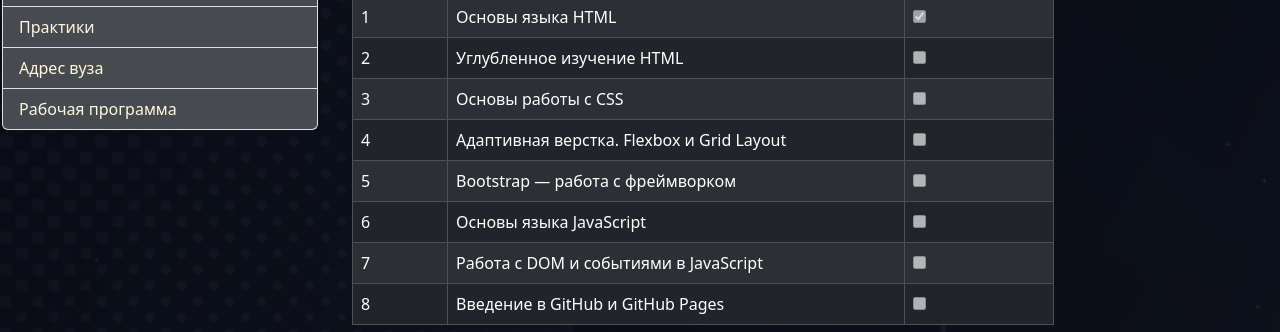
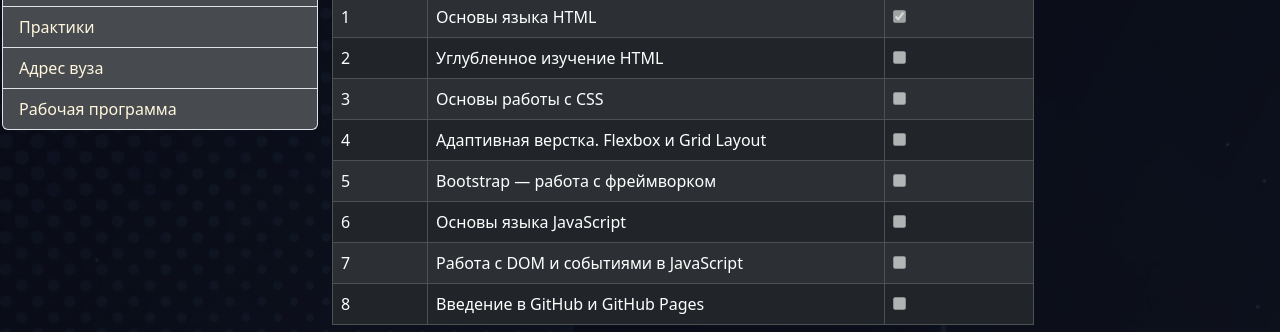
Before and after one commit to SpiritFoxo/Frontend-and-Backenend, a plain HTML site: page boot.html in a window 1280 px wide. Shown: the part 227-559 px from the top of the page. Drawn offline with nearby package versions, Linux system fonts and the light colour scheme.

Commit message:
Update bt.css

```diff
--- a/bt.css
+++ b/bt.css
@@ -57,9 +57,9 @@ h4{
 }
 
 #firsttable{
-    margin-left: 20px;
+
     width: 75%;
-    position: center;
+    vertical-align: middle
 }
 #secondtable{
     margin-left: 20px;
```
